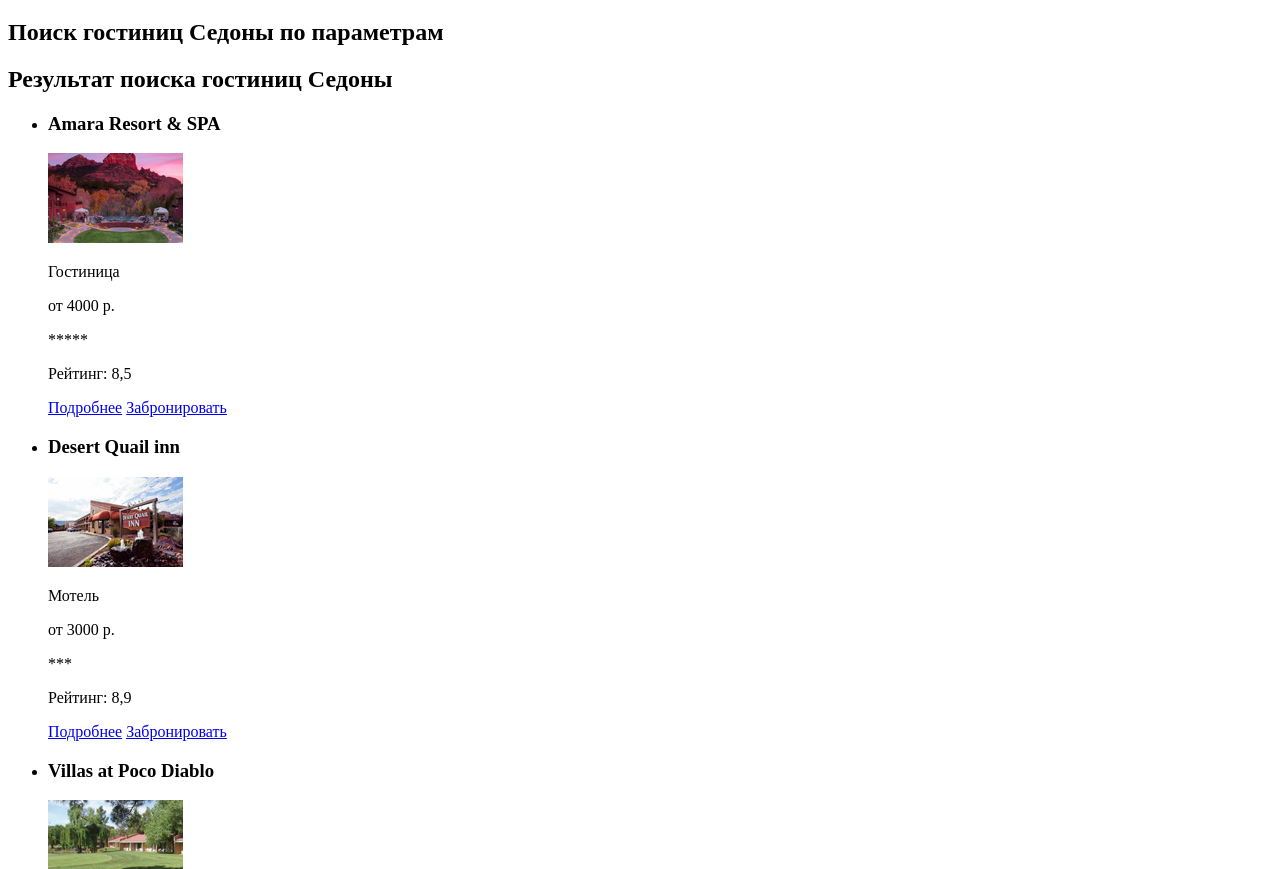
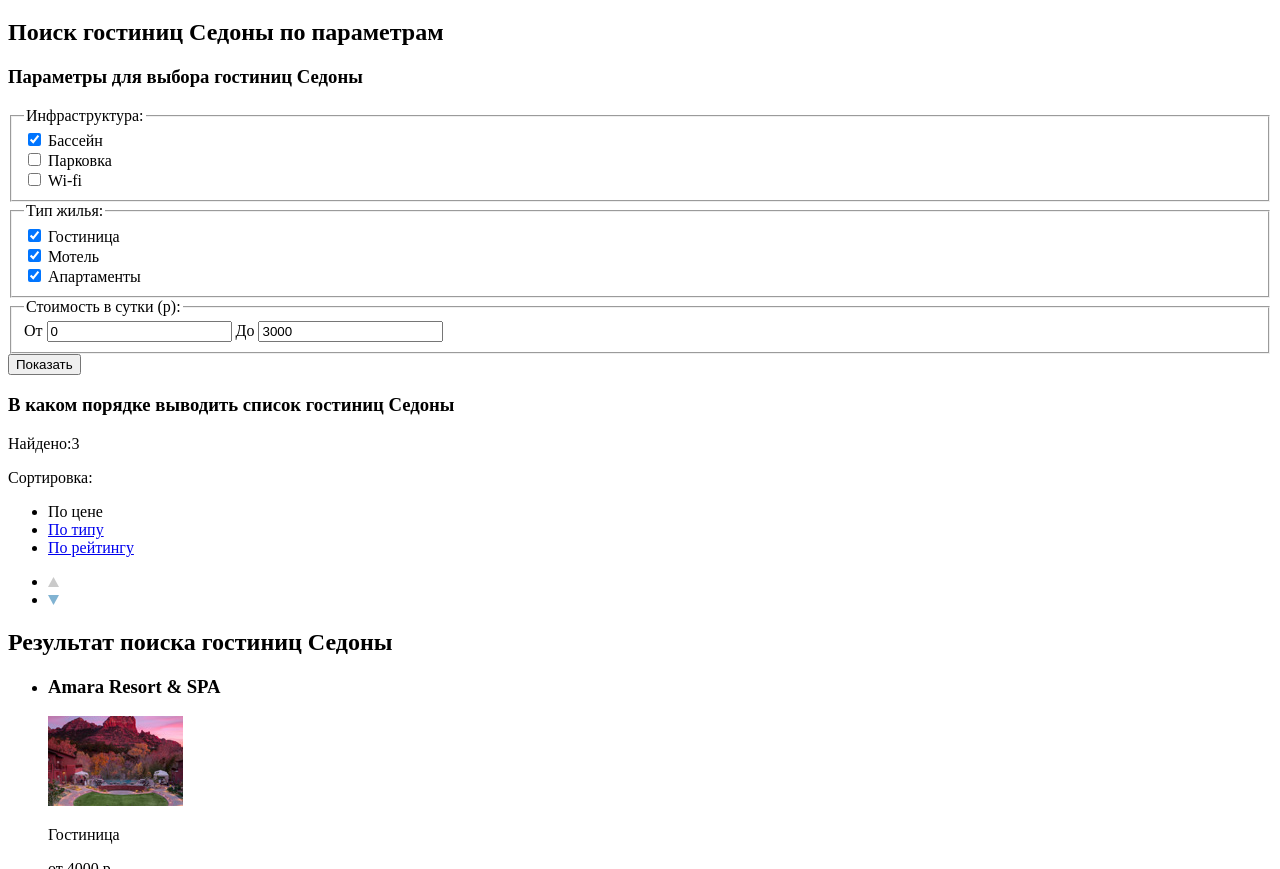
Before and after one commit to Vincmark/929465-sedona-24, a plain HTML site: page catalog.html in a window 1280 px wide. Shown: the part 231-1100 px from the top of the page. Drawn offline with Linux system fonts and the light colour scheme.

Commit message:
Добавлены формы, сортировка

```diff
--- a/catalog.html
+++ b/catalog.html
@@ -21,7 +21,65 @@
         <h1 class="visually-hidden">Гостиницы Седоны</h1>
         <section class="booking-filter">
             <h2 class="visually-hidden">Поиск гостиниц Седоны по параметрам</h2>
-            <!-- Здесь будет форма фильтра-->
+            <h3 class="visually-hidden">Параметры для выбора гостиниц Седоны</h3>
+            <form action="catalog.html" method="get" name="booking-filter">
+                <!--  Блок фильра  -->
+                <fieldset>
+                    <legend>Инфраструктура:</legend>
+                    <input type="checkbox" checked name="infrastructure_pool" value="yes" id="id_infrastructure_pool"> <label for="id_infrastructure_pool">Бассейн</label><br>
+                    <input type="checkbox" name="infrastructure" value="parking" id="id_infrastructure_parking"> <label for="id_infrastructure_parking">Парковка</label><br>
+                    <input type="checkbox" name="infrastructure" value="wifi" id="id_infrastructure_wifi"> <label for="id_infrastructure_wifi">Wi-fi</label><br>
+                </fieldset>
+                <fieldset>
+                    <legend>Тип жилья:</legend>
+                    <input type="checkbox" checked name="hotel-type_hotel" value="yes" id="id_hotel-type_hotel"> <label for="id_hotel-type_hotel">Гостиница</label><br>
+                    <input type="checkbox" checked name="hotel-type_motel" value="yex" id="id_hotel-type_motel"> <label for="id_hotel-type_motel">Мотель</label><br>
+                    <input type="checkbox" checked name="hotel-type_apartment" value="yes" id="id_hotel-type_apartment"> <label for="id_hotel-type_apartment">Апартаменты</label><br>
+                </fieldset>
+                <fieldset>
+                    <legend>Стоимость в сутки (p):</legend>
+                    <div>
+                        <label for="id_min-price">От</label>
+                        <input type="text" name="min-price" id="id_min-price" value="0">
+                        <label for="id_max-price">До</label>
+                        <input type="text" name="max-price" id="id_max-price" value="3000">
+                    </div>
+                    <div>
+                        <!--  Управление мин и макс ценой ползунками  -->
+                    </div>
+                </fieldset>
+                <input type="text" name="arrange_type" value="price" hidden>
+                <input type="text" name="arrange_direction" value="asc" hidden>
+
+                <button type="submit">Показать</button>
+            </form>
+            <!--  Блок сортировки  -->
+            <section class="arrange">
+                <h3 class="visually-hidden">В каком порядке выводить список гостиниц Седоны</h3>
+                <p>Найдено:3</p>
+                <p>Сортировка:</p>
+                <ul>
+                    <li>По цене<!--<a href="catalog.html?infrastructure_pool=yes&hotel-type_hotel=yes&hotel-type_motel=yes&hotel-type_apartment=yes&min-price=0&max-price=3000&arrange_type=price&arrange_direction=asc">По цене</a>--></li>
+                    <li><a href="catalog.html?infrastructure_pool=yes&hotel-type_hotel=yes&hotel-type_motel=yes&hotel-type_apartment=yes&min-price=0&max-price=3000&arrange_type=type&arrange_direction=asc">По типу</a></li>
+                    <li><a href="catalog.html?infrastructure_pool=yes&hotel-type_hotel=yes&hotel-type_motel=yes&hotel-type_apartment=yes&min-price=0&max-price=3000&arrange_type=rating&arrange_direction=asc">По рейтингу</a></li>
+                </ul>
+                <ul>
+                    <li title="От дешевых к дорогим">
+                        <a href="catalog.html?infrastructure_pool=yes&hotel-type_hotel=yes&hotel-type_motel=yes&hotel-type_apartment=yes&min-price=0&max-price=3000&arrange_type=price&arrange_direction=asc">
+                            <svg class="arrow_up" x="0px" y="0px" width="11px" height="10px" enable-background="new 0 0 11 10" xml:space="preserve">
+                                <polygon points="5.5,0 0,10 11,10"/>
+                            </svg>
+                        </a>
+                    </li>
+                    <li title="От дорогих к дешевым">
+                        <a href="catalog.html?infrastructure_pool=yes&hotel-type_hotel=yes&hotel-type_motel=yes&hotel-type_apartment=yes&min-price=0&max-price=3000&arrange_type=price&arrange_direction=des">
+                            <svg class="arrow_dn_selected" x="0px" y="0px" width="11px" height="10px" enable-background="new 0 0 11 10" xml:space="preserve">
+                                <polyline points="5.5,10 0,0 11,0"/>
+                            </svg>
+                        </a>
+                    </li>
+                </ul>
+            </section>
         </section>
         <section class="booking-search-results">
             <h2 class="visually-hidden">Результат поиска гостиниц Седоны</h2>
@@ -78,7 +136,7 @@
         </div>
         <p class="developer-link">
             <span>Website by</span>
-            <a href="http://htmlacademy.ru"><img src="img/htmlacademy-logo.svg" alt="Логотип htmlacademy.ru" width="113" height="39"></a>
+            <a href="https://htmlacademy.ru/intensive/htmlcss"><img src="img/htmlacademy-logo.svg" alt="Логотип htmlacademy.ru" width="113" height="39"></a>
         </p>
     </footer>
 </body>
--- a/css/style.css
+++ b/css/style.css
@@ -0,0 +1,12 @@
+.arrow_up {
+    fill: #cacaca;
+}
+.arrow_up_selected {
+    fill: #81b3d2;
+}
+.arrow_dn {
+    fill: #cacaca;
+}
+.arrow_dn_selected {
+    fill: #81b3d2;
+}
```
Also changed, not shown: index.html (+20 -2 lines).
